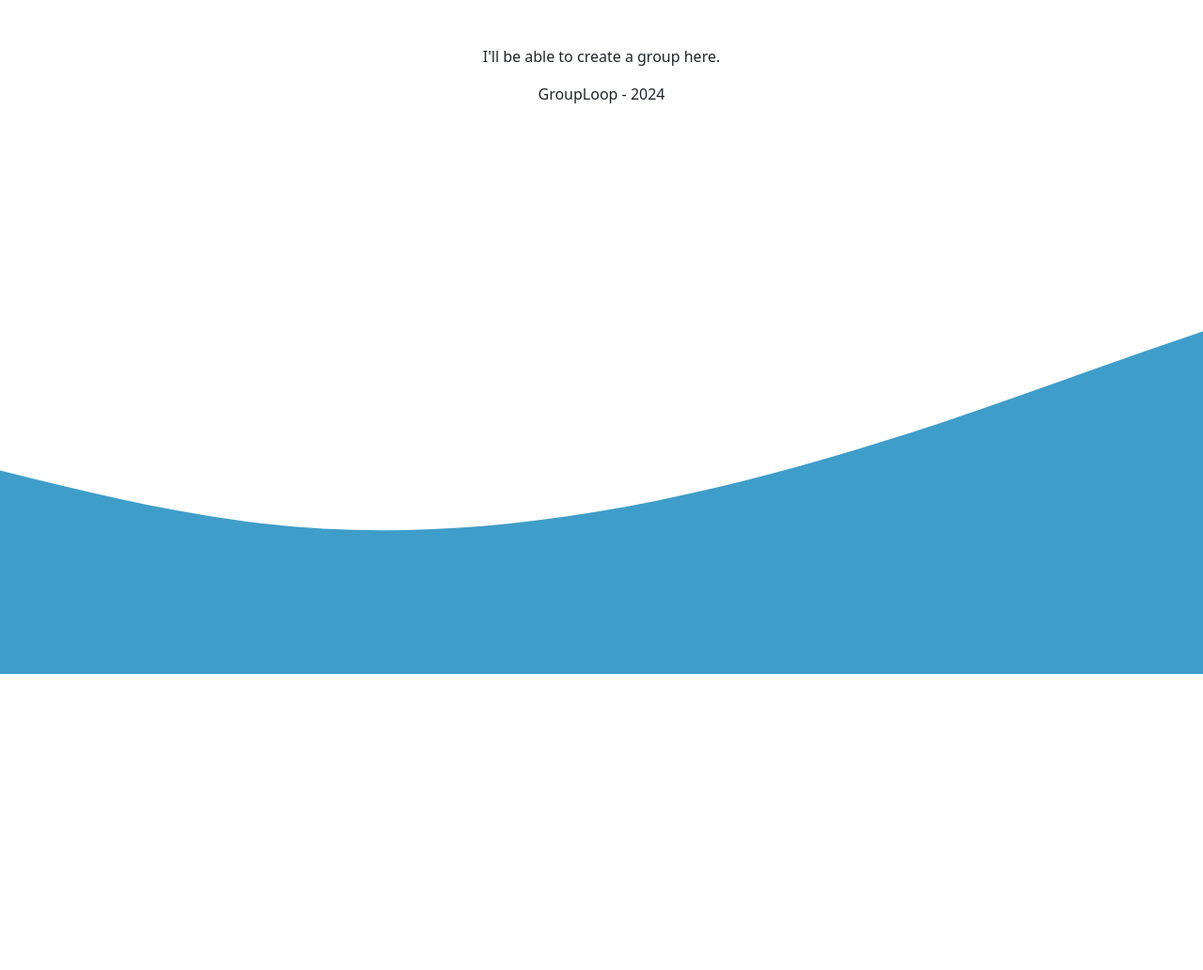
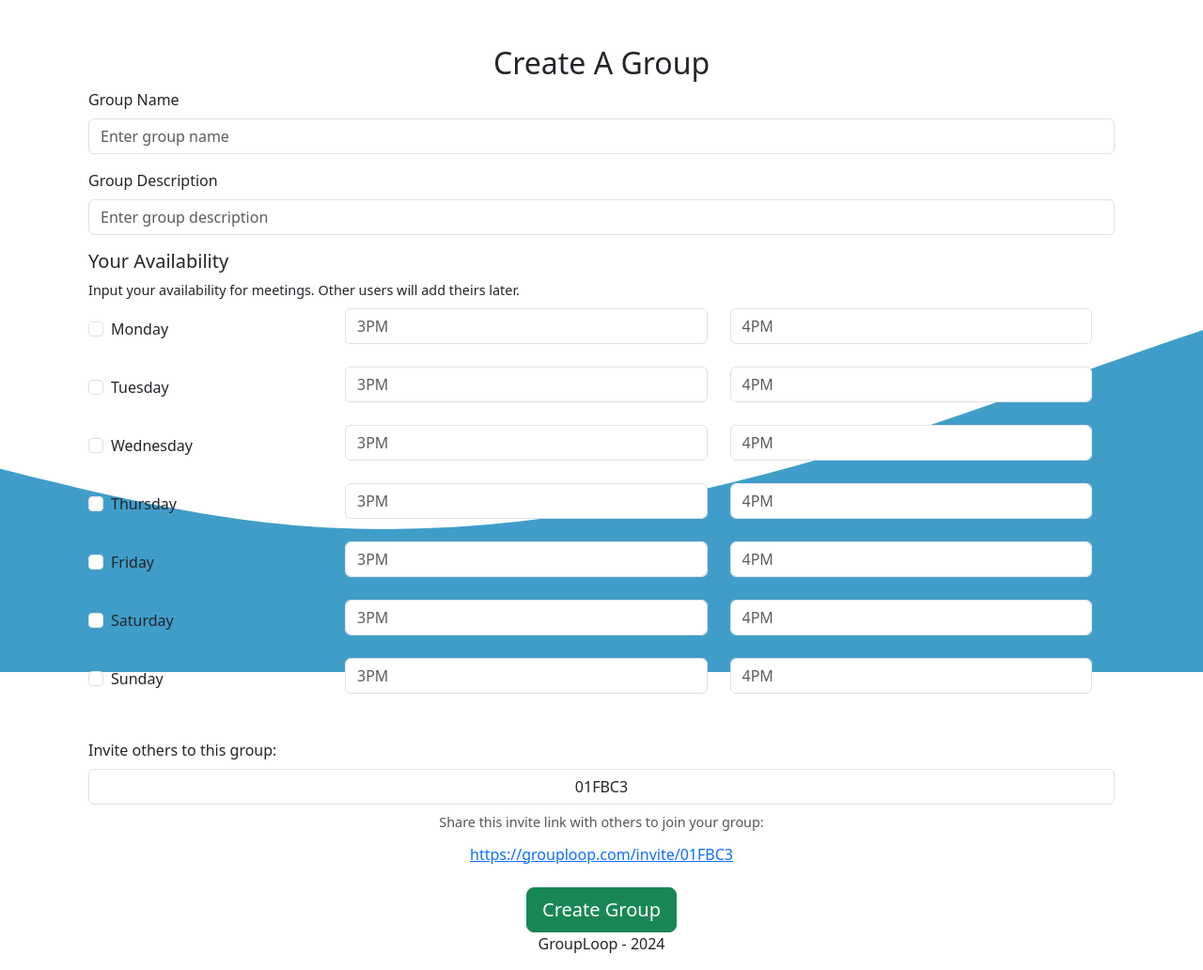
Before and after one commit to rb23148-gsu/hci-final-project, a Flask app: template templates/creategroup.html in a window 1280 px wide. Shown: the part 83-1115 px from the top of the page at 94% size. Before the commit the page ends 800 px from the top, so only its background shows below. Run offline with Flask 3, Linux system fonts and the light colour scheme; the template is opened without the code that fills it, so the values that code supplies are empty; some libraries are stand-ins or nearby versions.

Commit message:
Bringing Create Group into main
This could have been a merge, but I wasn't quite sure how to make this work without overwriting changes in main branch so I copy-pasted it here.

```diff
--- a/app.py
+++ b/app.py
@@ -188,6 +188,7 @@ def suggest_username():
         return jsonify({'username': username})
     return jsonify({'username': ''})
 
+
 @app.route('/edit-classes', methods=['GET', 'POST'])
 def edit_classes():
     # Send the user to the login page if they try to visit this page while not logged in.
@@ -211,11 +212,6 @@ def edit_classes():
         # Check the db for the user's existing course/section combos so we can populate the edit-classes form.
         cursor.execute("""SELECT c.subject_code, c.course_number, c.subject_name, s.section_code, e.enrollment_id    FROM Sections s    JOIN Courses c ON s.course_id = c.course_id   JOIN Enrollments e ON s.section_id = e.section_id     WHERE e.user_id = %s""", (user_id,))
         existing_classes = cursor.fetchall()
-
-
-
-
-
 
         # If classes exist, start with a blank slate then populate them with db info.
         classes_data = [{"subject_code": subject_code, "course_number": course_number, "subject_name": subject_name, "section_code": section_code, "enrollment_id": enrollment_id}
@@ -320,6 +316,7 @@ def edit_classes():
             connection.close()
     return render_template('edit-classes.html', form=form, university_id=university_id, classes_data=classes_data, courses_dict=courses_dict)
 
+
 @app.route('/delete-course/<int:enrollment_id>', methods=['POST'])
 def delete_course(enrollment_id):
     if 'user' not in session:
@@ -362,11 +359,11 @@ def delete_course(enrollment_id):
     return redirect(url_for('edit_classes'))
 
 
-
 @app.route('/dashboard')
 def dashboard():
     # For now, just render the dashboard to show we can go there after logging in
     return render_template('dashboard.html')
+
 
 @app.route('/logout', methods=['POST'])
 def logout():
@@ -375,5 +372,11 @@ def logout():
         flash('You have been logged out!')
         return redirect(url_for('login'))
 
+
+@app.route('/creategroup', methods=['GET'])
+def creategroup():
+    return render_template('creategroup.html')
+
+
 if __name__ == '__main__':
     app.run(debug=True)
--- a/templates/creategroup.html
+++ b/templates/creategroup.html
@@ -3,5 +3,73 @@
 {% block title %}Create Group{% endblock %}
 
 {% block content %}
-    <p class="mt-5 text-center">I'll be able to create a group here.</p>
+<div class="container mt-5">
+    <h2 class="text-center">Create A Group</h2>
+
+    {% if class_details %}
+        <p class="text-center mt-3">
+            <strong>You are creating a group for:</strong> <br>
+            {{ class_details[2] }} Section {{ class_details[3] }}
+        </p>
+    {% endif %}
+
+    <!-- Group Name -->
+    <form action="#" method="POST">
+        <div class="mb-3">
+            <label for="group_name" class="form-label">Group Name</label>
+            <input type="text" id="group_name" name="group_name" class="form-control" placeholder="Enter group name" required>
+        </div>
+
+        <!-- Group Description -->
+        <div class="mb-3">
+            <label for="group_description" class="form-label">Group Description</label>
+            <input type="text" id="group_description" name="group_description" class="form-control" placeholder="Enter group description">
+        </div>
+
+        <!-- Availability -->
+        <h5>Your Availability</h5>
+        <p class="mb-2" style="font-size: 0.9em;">Input your availability for meetings. Other users will add theirs later.</p>
+        <div class="row">
+            {% for day in ['Monday', 'Tuesday', 'Wednesday', 'Thursday', 'Friday', 'Saturday', 'Sunday'] %}
+                <div class="row mb-3 align-items-center">
+                    <!-- Day Checkbox -->
+                    <div class="col-3">
+                        <div class="form-check">
+                            <input class="form-check-input" type="checkbox" id="{{ day|lower }}" name="availability[]" value="{{ day }}">
+                            <label class="form-check-label" for="{{ day|lower }}">{{ day }}</label>
+                        </div>
+                    </div>
+                    <!-- Time Slots -->
+                    <div class="col-9">
+                        <div class="row">
+                            <div class="col">
+                                <input type="text" class="form-control mb-2" name="{{ day|lower }}_slot1" placeholder="3PM">
+                            </div>
+                            <div class="col">
+                                <input type="text" class="form-control mb-2" name="{{ day|lower }}_slot4" placeholder="4PM">
+                            </div>
+                        </div>
+                    </div>
+                </div>
+            {% endfor %}
+        </div>
+
+        <!-- Invite Code -->
+        <div class="mt-4">
+            <label for="invite_code" class="form-label">Invite others to this group:</label>
+            <div class="input-group mb-2">
+                <input type="text" id="invite_code" name="invite_code" class="form-control text-center" value="01FBC3" readonly>
+            </div>
+            <p class="text-center mb-1" style="font-size: 0.9em; color: #555;">Share this invite link with others to join your group:</p>
+            <p class="text-center">
+                <a href="https://grouploop.com/invite/01FBC3" class="btn btn-link" target="_blank">https://grouploop.com/invite/01FBC3</a>
+            </p>
+        </div>
+
+        <!-- Submit Button -->
+        <div class="mt-3 text-center">
+            <button type="submit" class="btn btn-success btn-lg">Create Group</button>
+        </div>
+    </form>
+</div>
 {% endblock %}
```
